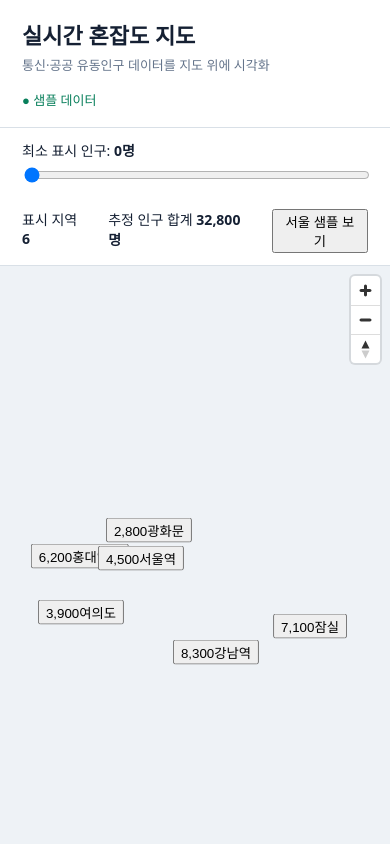
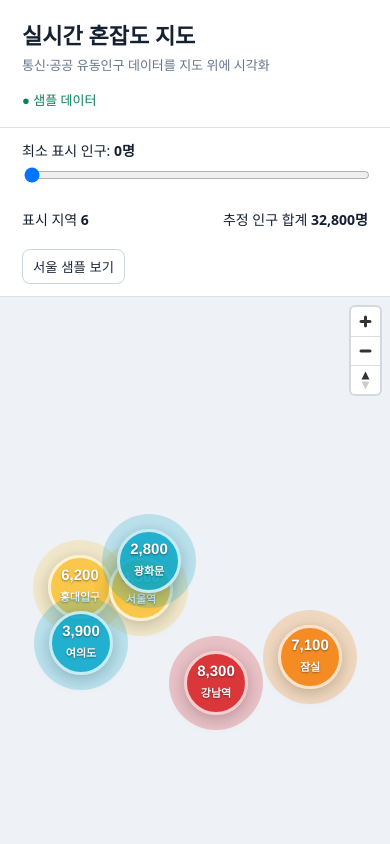
Before and after one commit to soonyeol-huh/crowd-map, a React (Vite) app: page / in a window 390 px wide. Shown: the top 844 px of the page. Built offline with nearby package versions, Linux system fonts and the light colour scheme; no server answers.

Commit message:
Style crowd map markers

```diff
--- a/src/style.css
+++ b/src/style.css
@@ -10,12 +10,17 @@ p { margin: 0; }
 .controls { background: #fff; padding: 12px 22px; display: flex; align-items: center; justify-content: space-between; gap: 24px; border-bottom: 1px solid #d9e0e7; }
 .controls label { min-width: 260px; font-size: 14px; }
 .controls input { width: 100%; display: block; margin-top: 7px; }
-.metrics { display: flex; gap: 20px; font-size: 14px; }
+.metrics { display: flex; align-items: center; gap: 20px; font-size: 14px; }
+.focus-button { border: 1px solid #cbd5e1; border-radius: 8px; padding: 7px 10px; background: #fff; color: #1e293b; cursor: pointer; }
+.focus-button:hover { background: #f8fafc; }
 .map-wrap { position: relative; min-height: 560px; }
 .map { position: absolute; inset: 0; }
-.map-error { position: absolute; z-index: 3; top: 18px; left: 18px; right: 18px; padding: 12px 14px; border: 1px solid #fecaca; border-radius: 10px; background: rgba(254,242,242,.96); color: #991b1b; font-size: 14px; }
 .legend { position: absolute; left: 18px; bottom: 18px; z-index: 2; display: flex; align-items: center; gap: 7px; background: rgba(255,255,255,.94); border: 1px solid #d9e0e7; border-radius: 10px; padding: 9px 11px; font-size: 12px; }
 .gradient { width: 120px; height: 10px; border-radius: 999px; background: linear-gradient(90deg,#2c7bb6,#00a6ca,#ffff8c,#fdae61,#d7191c); }
+.crowd-marker { --marker-color: #2c7bb6; width: 74px; height: 74px; border-radius: 50%; border: 3px solid #fff; background: color-mix(in srgb, var(--marker-color) 82%, transparent); box-shadow: 0 4px 16px rgba(15,23,42,.28); color: #fff; display: flex; flex-direction: column; align-items: center; justify-content: center; cursor: pointer; padding: 0; font: inherit; }
+.crowd-marker::before { content: ''; position: absolute; width: 112px; height: 112px; border-radius: 50%; background: color-mix(in srgb, var(--marker-color) 22%, transparent); z-index: -1; }
+.crowd-marker__value { font-size: 15px; font-weight: 800; line-height: 1.1; text-shadow: 0 1px 2px rgba(0,0,0,.45); }
+.crowd-marker__name { margin-top: 3px; font-size: 11px; font-weight: 700; white-space: nowrap; text-shadow: 0 1px 2px rgba(0,0,0,.45); }
 .detail { position: absolute; right: 18px; top: 18px; z-index: 2; min-width: 210px; background: rgba(255,255,255,.96); border: 1px solid #d9e0e7; border-radius: 14px; padding: 16px; box-shadow: 0 8px 28px rgba(15,23,42,.16); }
 .detail button { position: absolute; right: 10px; top: 7px; border: 0; background: none; font-size: 24px; cursor: pointer; }
 .detail h2 { margin: 0 0 10px; font-size: 17px; }
@@ -24,6 +29,8 @@ p { margin: 0; }
 footer { background: #fff; border-top: 1px solid #d9e0e7; padding: 10px 22px; }
 @media(max-width: 650px){
   .topbar,.controls { align-items: stretch; flex-direction: column; }
-  .metrics { justify-content: space-between; }
+  .metrics { justify-content: space-between; flex-wrap: wrap; }
   .map-wrap { min-height: 650px; }
+  .crowd-marker { width: 64px; height: 64px; }
+  .crowd-marker::before { width: 94px; height: 94px; }
 }
```
